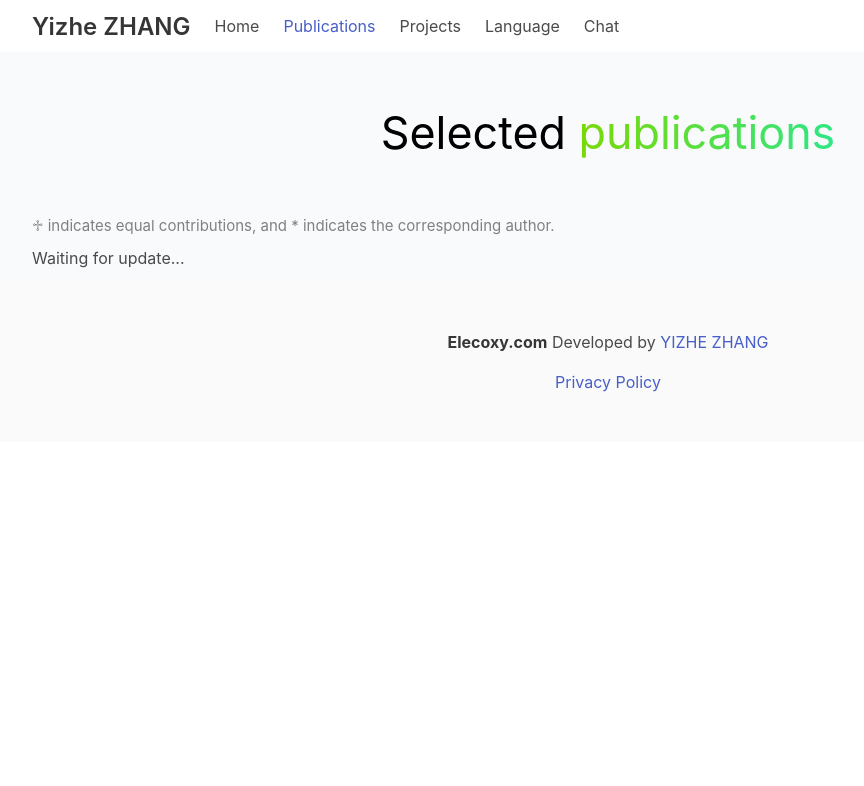
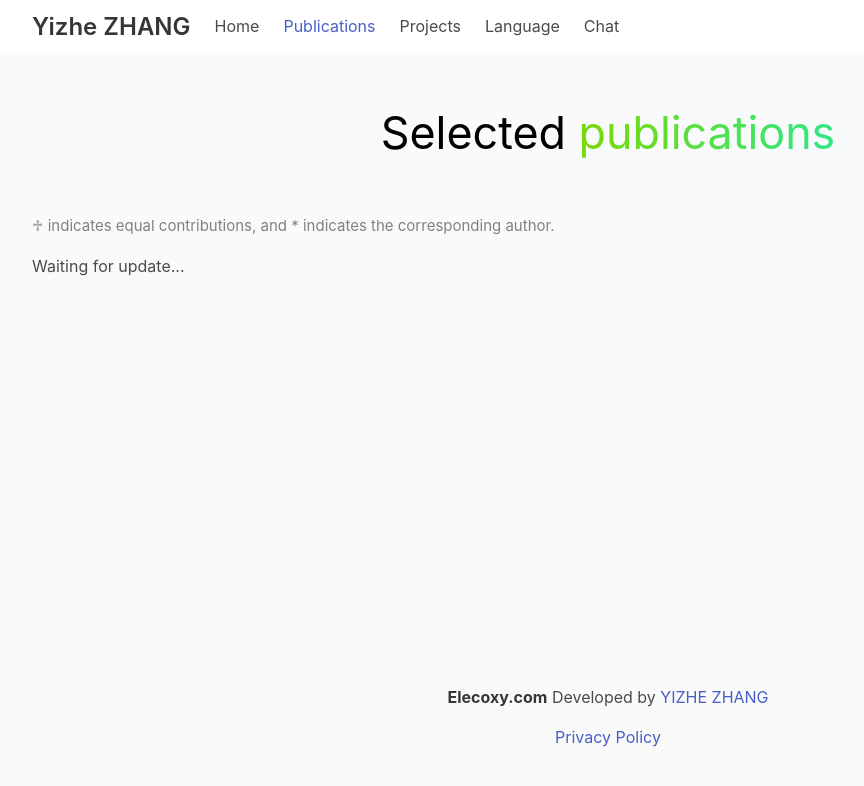
Before and after one commit to ZhangYizhe/zhangyizhe.github.io, a Vue app: page /#/publications in a window 1280 px wide. Shown: the top 786 px of the page, without its empty margins (32-896 px from the left). Built offline with nearby package versions, Linux system fonts and the light colour scheme; what vue-cookies would draw is missing.

Commit message:
publications

```diff
--- a/src/components/Publications/PublicationsView.vue
+++ b/src/components/Publications/PublicationsView.vue
@@ -1,8 +1,14 @@
 <script setup>
-import {onMounted, reactive} from "vue";
+import {computed, onMounted, reactive} from "vue";
 import { useConfigStore } from "@/data/useConfigStore";
+import { usePublicationsStore } from "@/data/usePublicationsStore";
 
 const config = useConfigStore();
+const publicationsStore = usePublicationsStore();
+
+const publications = computed(() => {
+  return publicationsStore.publications
+})
 
 onMounted(() => {
   config.tag = 'publications';
@@ -12,7 +18,7 @@ onMounted(() => {
 
 <template>
   <div style="background: #F8FAFC">
-    <section class="container">
+    <section class="container" style="min-height: calc(100vh - 215px)">
       <p class="big-title py-6">
         Selected <span class="big-title-color">publications</span>
       </p>
@@ -21,10 +27,18 @@ onMounted(() => {
           ♱ indicates equal contributions, and * indicates the corresponding author.
         </p>
 
-        <div class="columns is-multiline">
-          <div class="column is-full">
+        <div class="columns is-multiline is-gapless">
+          <div class="column is-full my-2" v-if="publications.length === 0">
             <p>
               Waiting for update...
+            </p>
+          </div>
+          <div class="column is-full my-2" v-for="(publication, index) in publications" v-else>
+            <p>
+              {{ index + 1 }}. <span v-html="publication.title"></span>
+            </p>
+            <p>
+              <a v-for="link in publication.links" :href="link.url" target="_blank" style="color: green">[{{link.title}}] </a>
             </p>
           </div>
         </div>
--- /dev/null
+++ b/src/data/usePublicationsStore.js
@@ -0,0 +1,31 @@
+import { defineStore } from "pinia";
+
+export const usePublicationsStore= defineStore('publications',{
+    persist: true,
+    state: () => {
+        return {
+
+        }
+    },
+
+    getters: {
+        publications: () => {
+            return [
+                // {
+                //     title: "",
+                //     links: [
+                //         {
+                //             title: "",
+                //             link: "",
+                //         }
+                //     ]
+                // }
+            ]
+        },
+
+    },
+
+    actions: {
+
+    }
+})
```
